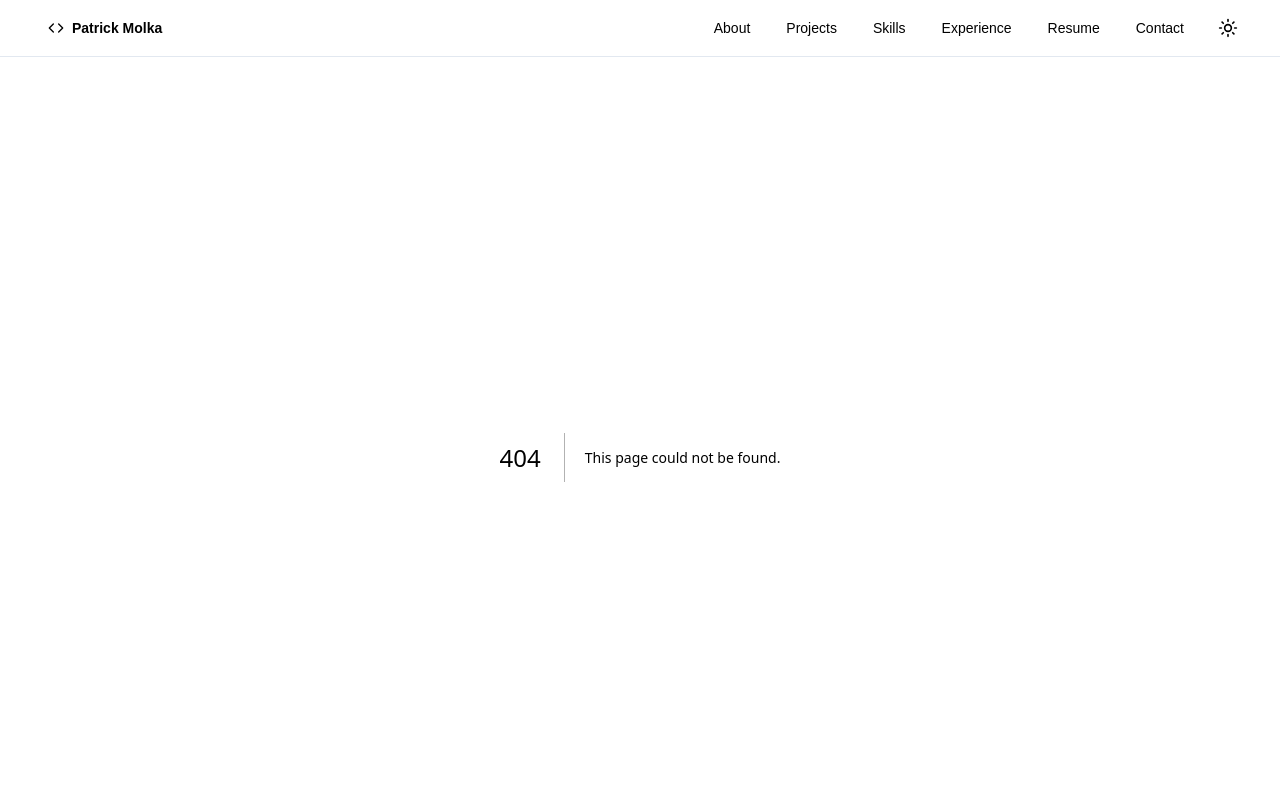
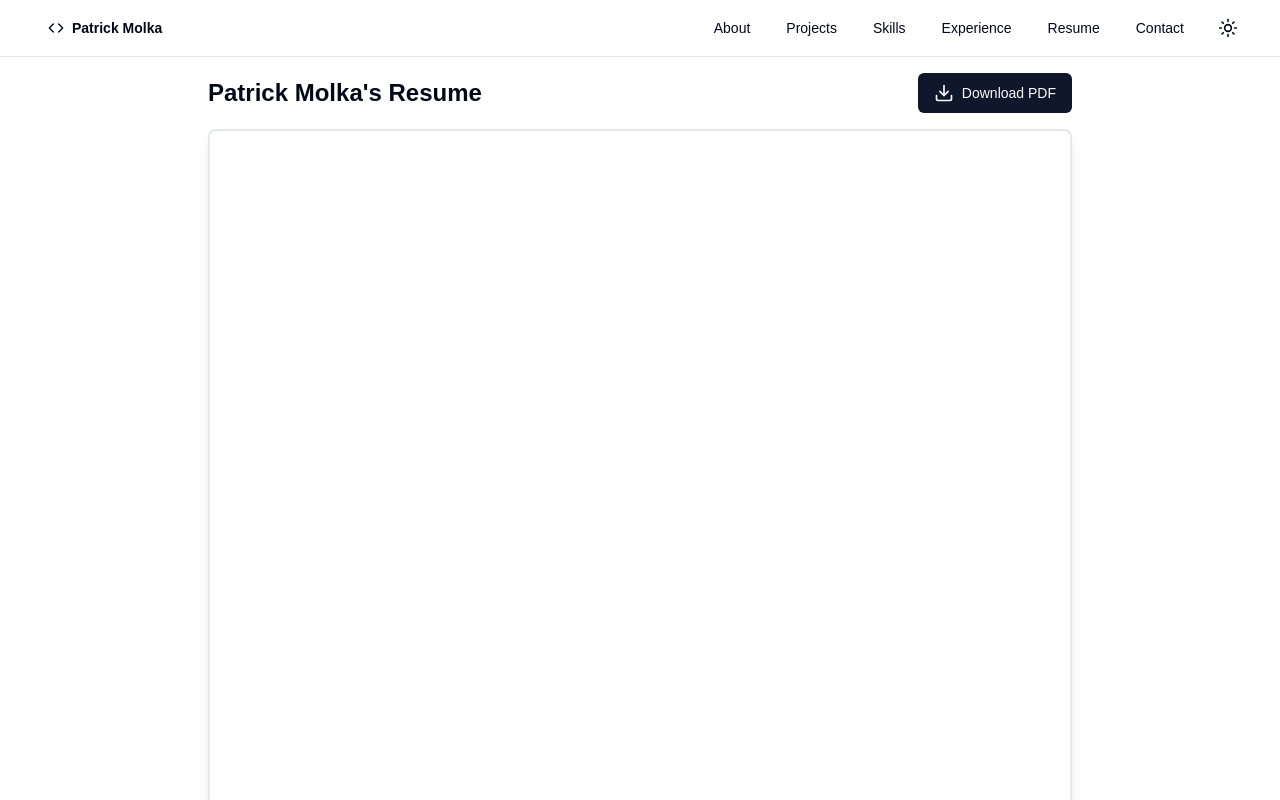
Before and after one commit to PatrMo/portfolio-2, a Next.js app in the folder frontend/: page /Resume in a window 1280 px wide. Before the commit this address had no page. Shown: the top 800 px of the page. Built offline with nearby package versions, Linux system fonts and the light colour scheme.

Commit message:
navbar update and Resume page added

```diff
--- /dev/null
+++ b/frontend/src/app/Resume/page.tsx
@@ -0,0 +1,9 @@
+import PDFViewer from "../../components/pdfviewer";
+
+function Resume() {
+    return (
+        <PDFViewer pdfUrl={`/PatrickMolkaResume0416.pdf`} title={`Patrick Molka's Resume`} />
+    );
+}
+
+export default Resume
--- a/frontend/src/components/navbar/navbar.tsx
+++ b/frontend/src/components/navbar/navbar.tsx
@@ -15,12 +15,12 @@ import {
 } from "../ui/navigation-menu"
 
 const navItems = [
-  { name: "About", href: "#about" },
-  { name: "Projects", href: "#projects" },
-  { name: "Skills", href: "#skills" },
-  { name: "Experience", href: "#experience" },
-  { name: "Resume", href: "#resume" },
-  { name: "Contact", href: "#contact" },
+  { name: "About", href: "About" },
+  { name: "Projects", href: "Projects" },
+  { name: "Skills", href: "Skills" },
+  { name: "Experience", href: "Experience" },
+  { name: "Resume", href: "Resume" },
+  { name: "Contact", href: "Contact" },
 ]
 
 export function Navbar() {
--- /dev/null
+++ b/frontend/src/components/pdfviewer.tsx
@@ -0,0 +1,83 @@
+'use client';
+import { useState, useEffect } from 'react';
+import { Button } from "@/components/ui/button";
+import { Loader2, Download } from 'lucide-react';
+
+interface PDFViewerProps {
+    pdfUrl: string;
+    title: string;
+}
+
+function PDFViewer({ pdfUrl, title }: PDFViewerProps) {
+    const [isLoading, setIsLoading] = useState(true);
+    const [isMobile, setIsMobile] = useState(false);
+    const [showFallback, setShowFallback] = useState(false);
+
+    useEffect(() => {
+
+        if (typeof window !== 'undefined') {
+            const checkIsMobile = () => {
+                setIsMobile(window.matchMedia('(max-width: 768px)').matches);
+            };
+
+            checkIsMobile();
+            window.addEventListener('resize', checkIsMobile);
+            return () => window.removeEventListener('resize', checkIsMobile);
+        }
+    }, []);
+
+    // Update fallback state based on mobile detection
+    useEffect(() => {
+        setShowFallback(isMobile);
+    }, [isMobile]);
+
+    // Handle iframe load event
+    const handleIframeLoad = () => {
+        setIsLoading(false);
+    };
+
+    return (
+        <div className="w-full max-w-4xl mx-auto p-4 space-y-4">
+            <div className="flex flex-col sm:flex-row justify-between items-center mb-4">
+                <h2 className="text-2xl font-bold mb-2 sm:mb-0">{title}</h2>
+                <Button
+                    onClick={() => window.open(pdfUrl, '_blank')}
+                    className="flex items-center space-x-2">
+                    <Download size={20} />
+                    <span>Download PDF</span>
+                </Button>
+            </div>
+
+            {showFallback ? (
+                <div className="w-full text-center">
+                    <p className="mb-4">PDF preview is not available on this device.</p>
+                    <Button
+                        onClick={() => window.open(pdfUrl, '_blank')}
+                        className="flex items-center space-x-2 mx-auto">
+                        <Download size={20} />
+                        <span>Open PDF</span>
+                    </Button>
+                </div>
+            ) : (
+                <div className="relative w-full" style={{ paddingTop: '141.4%' }}>
+                    {isLoading && (
+                        <div className="absolute inset-0 flex items-center justify-center bg-gray-100 dark:bg-gray-800">
+                            <Loader2 className="h-8 w-8 animate-spin text-gray-500" />
+                        </div>
+                    )}
+                    <iframe
+                        src={`${pdfUrl}#view=FitH`}
+                        title={title}
+                        className={`absolute top-0 left-0 w-full h-full border-2 border-gray-200 dark:border-gray-700 rounded-lg shadow-lg ${
+                            isLoading ? 'opacity-0' : 'opacity-100'
+                        }`}
+                        onLoad={handleIframeLoad}
+                        style={{ transition: 'opacity 0.3s ease-in-out' }}
+                    />
+                </div>
+            )}
+        </div>
+    );
+}
+
+export default PDFViewer;
```
Also changed, not shown: 1 other file (tests, documents, lock files or other folders).
